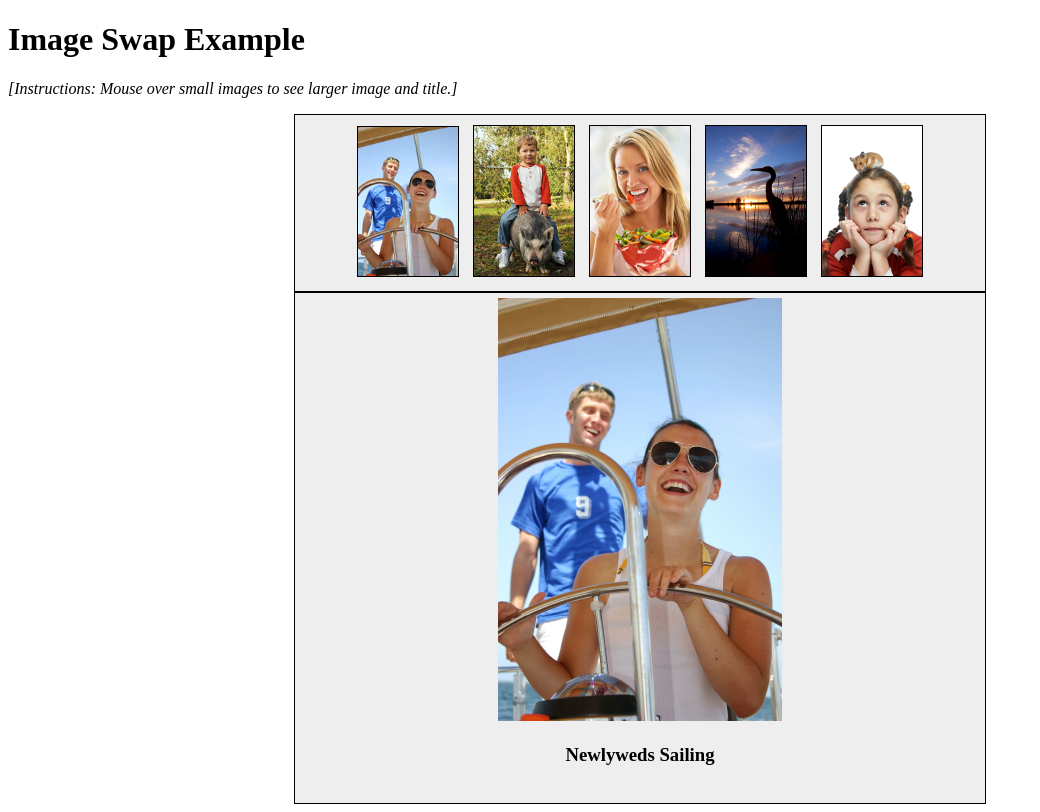
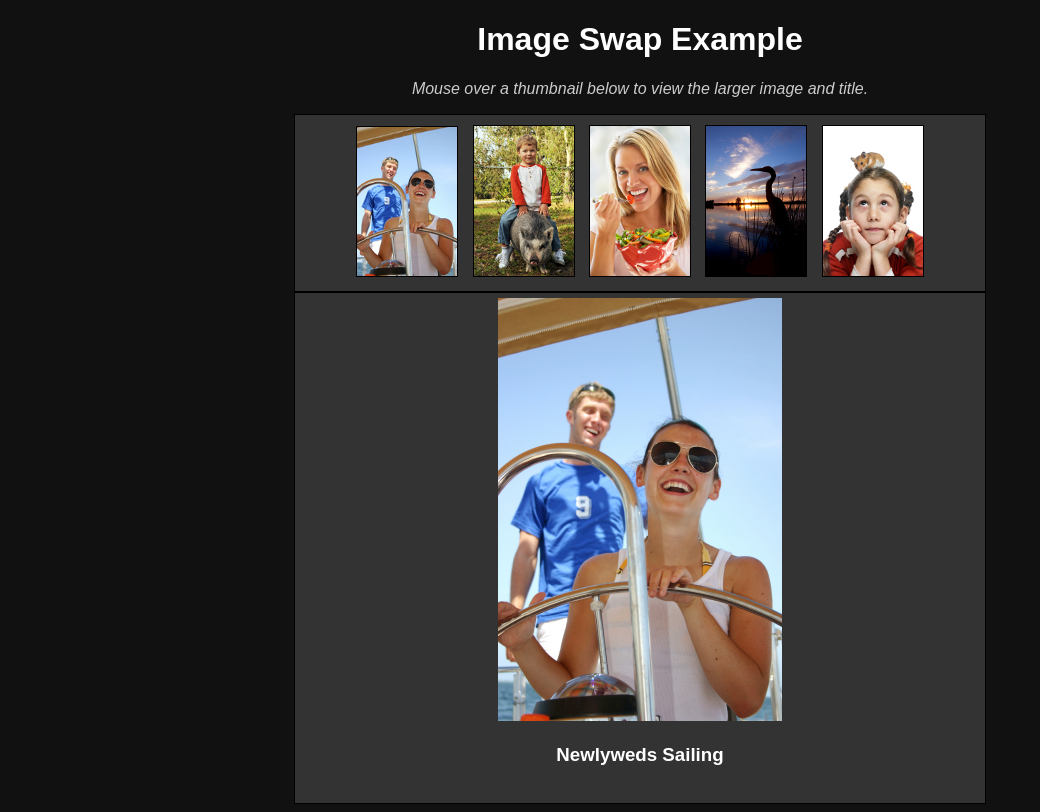
Before and after one commit to SkylerTerry/Tech2420-Homework, a plain HTML site: page Javascript1/ImageSwap.htm in a window 1280 px wide. Shown: the whole page, without its empty margins (0-1040 px from the left). Drawn offline with Linux system fonts and the light colour scheme.

Commit message:
Update ImageSwap.htm

```diff
--- a/Javascript1/ImageSwap.htm
+++ b/Javascript1/ImageSwap.htm
@@ -4,37 +4,49 @@
 <meta charset="UTF-8" />
 <title>JavaScript Practice 1 - Image Swap</title>
 <style type="text/css">
+  body {
+    background-color: #111;
+    color: #fff;
+    font-family: Arial, sans-serif;
+  }
   #thumbs, #image {
-    width: 680px; border: 1px solid #000; text-align: center;
-    margin: 0 auto; color: #000; background: #eee; padding: 5px;
+    width: 680px;
+    border: 1px solid #000;
+    text-align: center;
+    margin: 0 auto;
+    background: #333;
+    padding: 5px;
   }
   #thumbs { margin-top: 10px; }
-  #thumbs img { border: 1px solid #000; margin: 5px; }
+  #thumbs img { border: 1px solid #000; margin: 5px; cursor: pointer; }
   #image { height: 500px; }
-  .instructions { font-style: italic; }
+  .instructions { font-style: italic; color: #ccc; }
 </style>
 
 <script type="text/javascript">
 <!-- Begin comment for older browsers
+  // Array of large images
   var imgArray = [
     'CoupleSailingLg.jpg',
     'PigLg.jpg',
     'SaladLg.jpg',
     'StorkLg.jpg',
-    'HamsterLg.jpg' // NEW fifth image
+    'HamsterLg.jpg' // Fifth image
   ];
 
+  // Array of titles
   var titleArray = [
     'Newlyweds Sailing',
     'Boy and His Pig',
     'Yummy Salad',
     'Stork at Sunset',
-    'Hamster Hero' // NEW fifth title
+    'Hamster Hero'
   ];
 
-  // Use consistent folder casing: "FullSize"
+  // Corrected consistent image path (capital S)
   var imgPath = "Images/FullSize/";
 
+  // Function to swap large image and caption
   function swapImage(imgID) {
     var theImage = document.getElementById('theImage');
     var textDiv  = document.getElementById('bottomText');
@@ -45,6 +57,7 @@
     textDiv.innerHTML = textTitle;
   }
 
+  // Preload large images
   function preloadImages() {
     for (var i = 0; i < imgArray.length; i++) {
       var tmpImg = new Image();
@@ -56,20 +69,21 @@
 </head>
 
 <body onload="preloadImages()">
-  <h1>Image Swap Example</h1>
-  <p class="instructions">[Instructions: Mouse over small images to see larger image and title.]</p>
+  <h1 style="text-align:center;">Image Swap Example</h1>
+  <p class="instructions" style="text-align:center;">
+    Mouse over a thumbnail below to view the larger image and title.
+  </p>
 
   <div id="thumbs">
     <img src="Images/Thumbnails/CoupleSailingSm.jpg" alt="Couple Sailing" onmouseover="swapImage(0)" />
     <img src="Images/Thumbnails/PigSm.jpg"           alt="Pig and Boy"     onmouseover="swapImage(1)" />
     <img src="Images/Thumbnails/SaladSm.jpg"         alt="Salad"           onmouseover="swapImage(2)" />
     <img src="Images/Thumbnails/StorkSm.jpg"         alt="Stork"           onmouseover="swapImage(3)" />
-    <!-- NEW fifth thumbnail -->
     <img src="Images/Thumbnails/HamsterSm.jpg"       alt="Hamster"         onmouseover="swapImage(4)" />
   </div>
 
   <div id="image">
-    <!-- Default starting image -->
+    <!-- Default image -->
     <img id="theImage" src="Images/FullSize/CoupleSailingLg.jpg" alt="Large display" />
     <h3 id="bottomText">Newlyweds Sailing</h3>
   </div>
```
